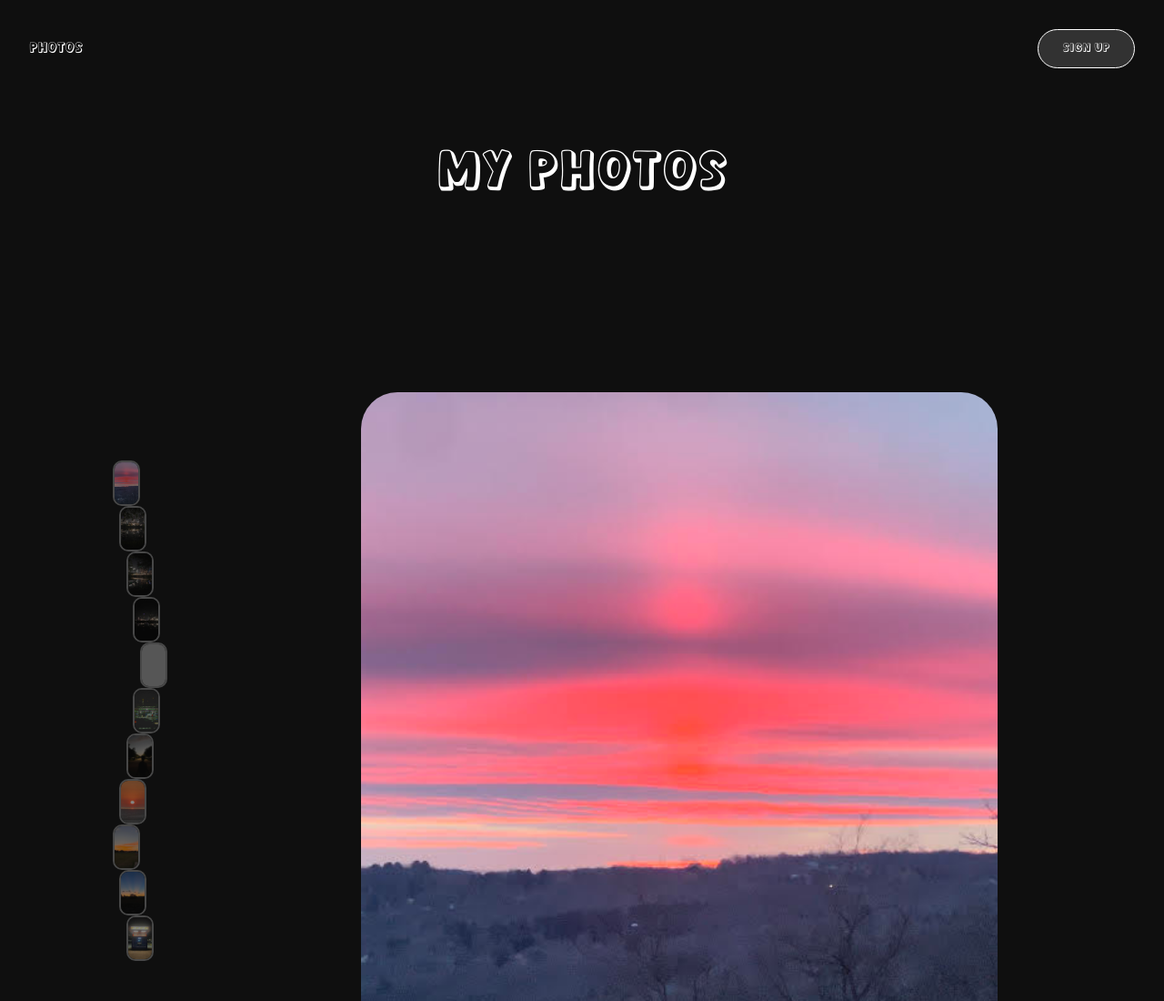
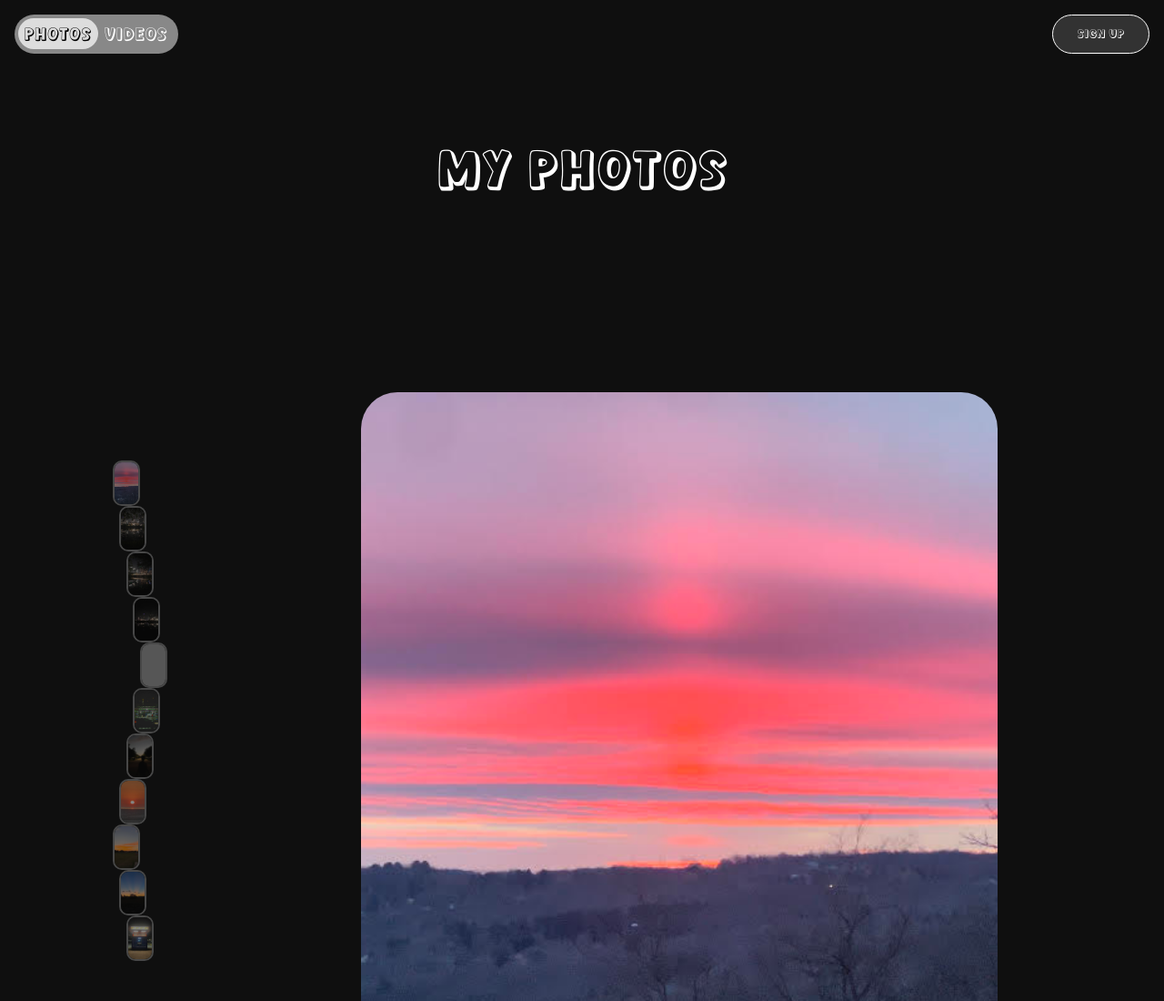
Before and after one commit to Karner-David/Photography-Video-Website, a plain HTML site: page index.html in a window 1280 px wide. Shown: the top 1100 px of the page at 91% size. Drawn offline with nearby package versions, Linux system fonts and the light colour scheme; grey boxes are pictures that could not be loaded.

Commit message:
toggle slider to change pages

```diff
--- a/index.html
+++ b/index.html
@@ -8,7 +8,12 @@
     </head>
     <body>
         <nav>
-            <a href="#">Photos</a>
+            <!-- <a href="#">Photos</a> -->
+            <div class="toggle-container">
+                <div class="slider-background"></div>
+                <a href="index.html" class="photos-button" id="photos">PHOTOS</a>
+                <a href="videography.html" class="videos-button" id="videos">VIDEOS</a>
+            </div>
             <button>Sign Up</button>
         </nav>
         <div class="container">
@@ -153,5 +158,56 @@
                 }
             });
         </script>
+        <script>
+            document.addEventListener("DOMContentLoaded", function() {
+                const slider = document.querySelector(".slider-background");
+                const photosButton = document.getElementById("photos");
+                const videosButton = document.getElementById("videos");
+
+                // Set the initial position of the slider based on the active page
+                if (window.location.href.includes("videography.html")) {
+                    slider.style.left = "48%"; // Move slider to the right for "VIDEOS"
+                    videosButton.classList.add("active");
+                } else {
+                    slider.style.left = "4px"; // Default position for "PHOTOS"
+                    photosButton.classList.add("active");
+                }
+
+                // // Hover effects to move the slider
+                // photosButton.addEventListener("mouseenter", () => {
+                //     slider.style.left = "4px"; // Move slider to the left (PHOTOS)
+                // });
+
+                videosButton.addEventListener("mouseenter", () => {
+                    slider.style.left = "50.5%"; // Move slider to the right (VIDEOS)
+                    slider.style.width = "47.5%";
+                    videosButton.style.zIndex = 1;
+                    videosButton.style.color = "#000";
+                    photosButton.style.color = "#fff";
+                });
+
+                videosButton.addEventListener("mouseleave", () => {
+                    slider.style.left = "4px"; // Return slider to PHOTOS after hover
+                    slider.style.width = "49%";
+                    videosButton.style.color = "#fff";
+                    photosButton.style.color = "#000";
+                });
+
+                // // Optional: Add a "mouseleave" event to keep the slider on the active button
+                // photosButton.addEventListener("mouseleave", () => {
+                //     if (window.location.href.includes("index.html")) {
+                //         slider.style.left = "4px"; // Ensure slider stays with PHOTOS if it's active
+                //         videosButton.style.zIndex = 0;
+                //     }
+                // });
+
+                // videosButton.addEventListener("mouseleave", () => {
+                //     if (window.location.href.includes("videography.html")) {
+                //         slider.style.left = "50%"; // Ensure slider stays with VIDEOS if it's active
+                //     }
+                // });
+            });
+        </script>
+
     </body>
 </html>
--- a/styles.css
+++ b/styles.css
@@ -14,7 +14,7 @@ nav {
     display: flex;
     justify-content: space-between;
     align-items: center;
-    padding: 2em;
+    padding: 1em;
     z-index: 10000;
 }
 
@@ -26,6 +26,70 @@ nav a {
     color: #fff;
     text-decoration: none;
 }
+
+.toggle-container {
+    position: relative;
+    display: flex;
+    background-color: rgba(136, 136, 136, 1);
+    border-radius: 50px;
+    padding: 5px;
+    justify-content: space-between;
+    align-items: center;
+    width: 180px;
+}
+
+.slider-background {
+    position: absolute;
+    top: 4px;
+    left: 4px;
+    width: 49%;
+    height: 80%;
+    background-color: #ddd;
+    border-radius: 50px;
+    transition: left 0.2s ease;
+    z-index: 1;
+    margin: auto;
+}
+
+.photos-button {
+    position: relative;
+    text-decoration: none;
+    font-family: 'Soda Shake';
+    font-size: 20px;
+    padding: 8px 5px 5px 5px;
+    border-radius: 50px;
+    background-color: rgba(255, 255, 255, 0);
+    color: #000;
+    text-align: center;
+    flex: 1;
+    z-index: 1;
+    cursor: pointer;
+}
+
+.videos-button {
+    position: relative;
+    text-decoration: none;
+    font-family: 'Soda Shake';
+    font-size: 20px;
+    padding: 8px 5px 5px 7px;
+    border-radius: 50px;
+    background-color: rgba(255, 255, 255, 0);
+    color: #fff;
+    text-align: center;
+    flex: 1;
+    z-index: 0;
+    cursor: pointer;
+}
+
+.photos-button.active {
+    color: #000;
+    z-index: 2;
+}
+
+/* .toggle-button.active:hover {
+    transition: 0.5s;
+    transform: translateX(50px);
+} */
 
 button {
     padding: 1em 2em;
```
